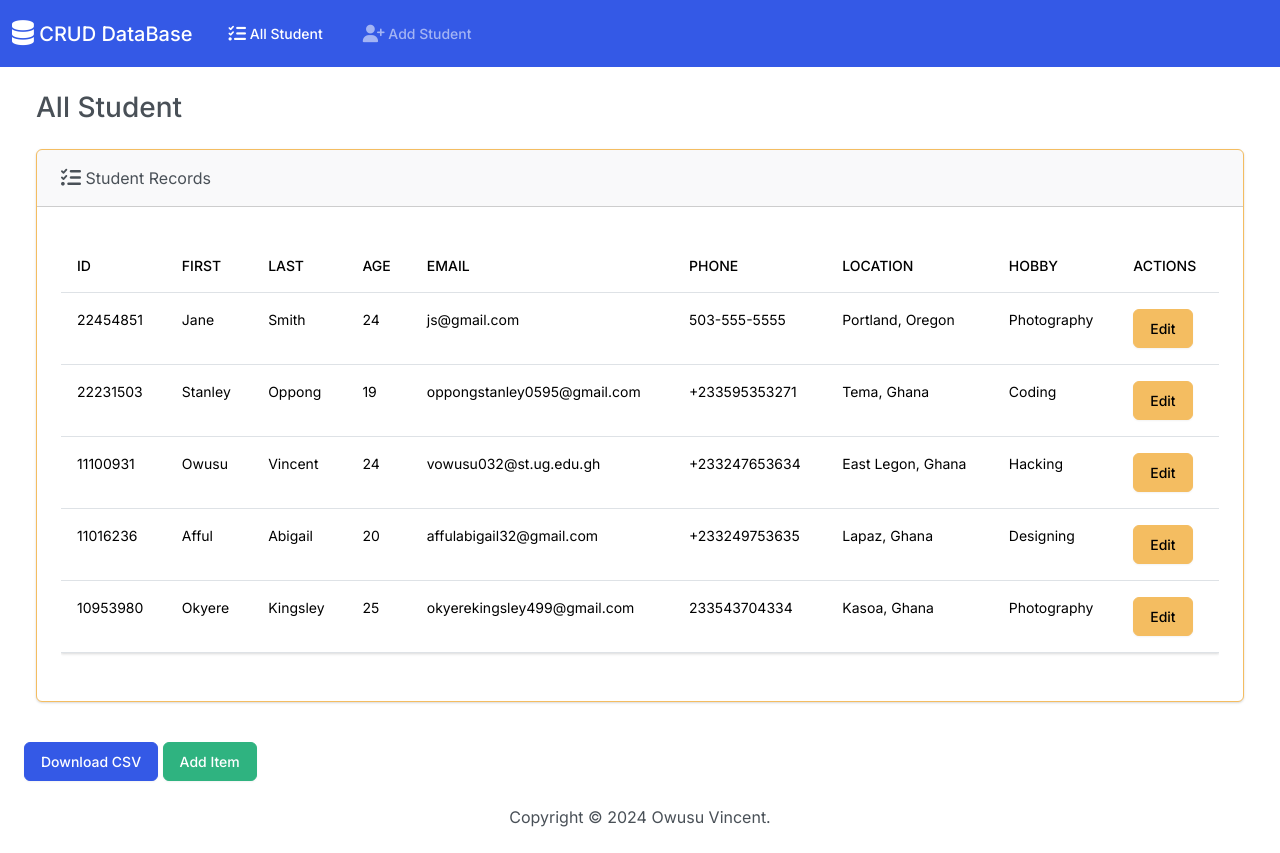
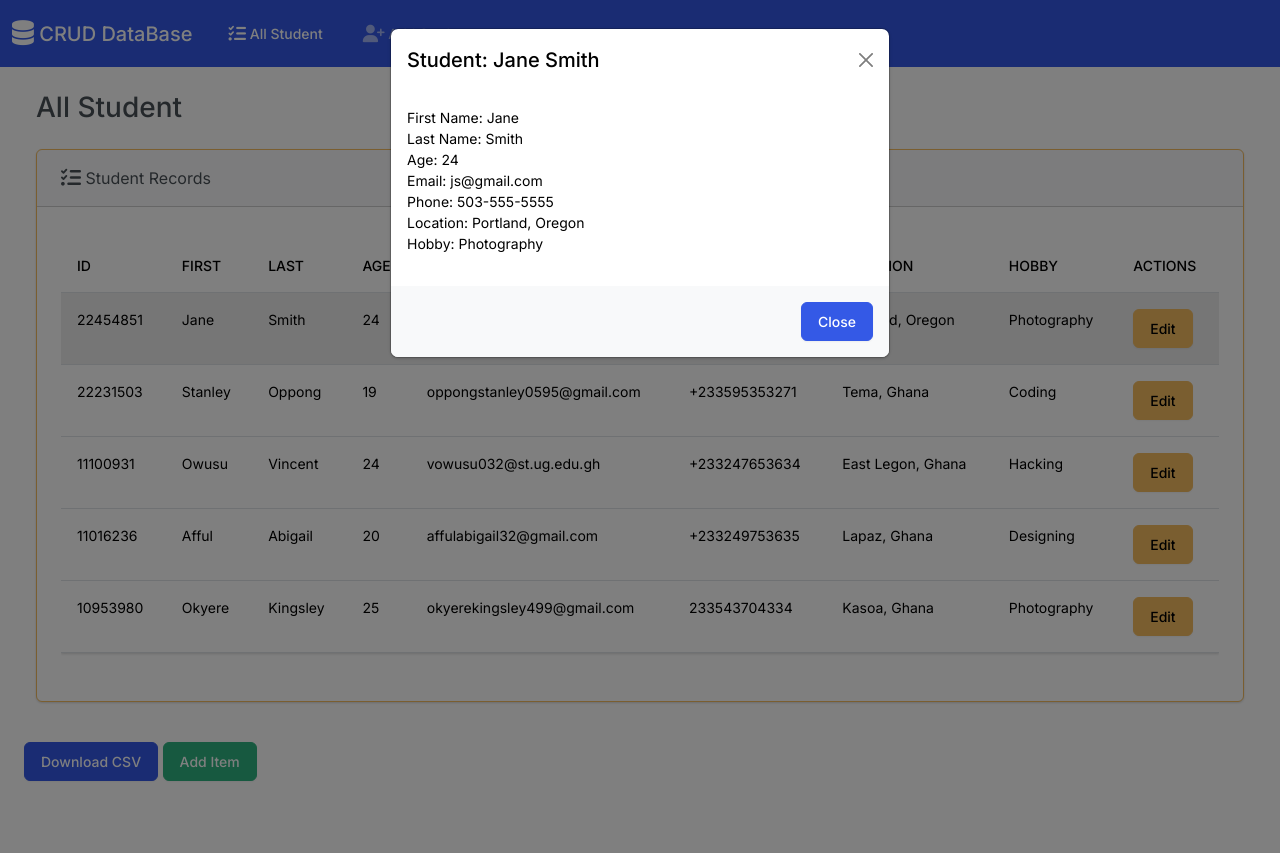
Before and after one commit to dem0saic/CRUD_PROJECT, a Django app: page / in a window 1280 px wide, after a click on "Edit". After the commit the page ends 781 px from the top, so only its background shows below. Run offline with Django 5.2, Linux system fonts and the light colour scheme; data comes from the database, SQL or seed files in the repository; some libraries are stand-ins or nearby versions.

Commit message:
Working on actions buttons 'Edit' forms

```diff
--- a/Student_Records/Records/templates/index.html
+++ b/Student_Records/Records/templates/index.html
@@ -64,8 +64,37 @@
                                                     <td>{{ student.location }}</td>
                                                     <td>{{ student.hobby }}</td>
                                                     <td>
-                                                        <button class="btn btn-warning text-black me-1" type="button" href="{% url 'view_student' student.id %}" data-bs-toggle="modal"
+                                                    <button class="btn btn-warning text-black me-1" type="button" href="{% url 'view_student' student.id %}" data-bs-toggle="modal"
                                                         data-bs-target="#myModal{{student.id}}">Edit</button>
+
+                                                    <div class="modal" id="myModal{{student.id}}" tabindex="-1" aria-labelledby="myModallabel1" aria-hidden="true">
+                                                        <div class="modal-dialog" role="document">
+                                                            <div class="modal-content">
+                                                                <div class="modal-header">
+                                                                    <h5 class="modal-title">
+                                                                        Student: {{ student.first_name}} {{ student.last_name}}
+                                                                    </h5>
+                                                                    <button type="button" class="btn-close" data-bs-dismiss="modal" aria-label="Close">
+                                                                    <span aria-hidden="true"></span>
+                                                                    </button>
+                                                                </div>
+                                                                <div class="modal-body">
+                                                                    <ul class="list-unstyled">
+                                                                        <li>First Name: {{ student.first_name }}</li>
+                                                                        <li>Last Name: {{ student.last_name }}</li>
+                                                                        <li>Age: {{ student.student_age }}</li>
+                                                                        <li>Email: {{ student.email }}</li>
+                                                                        <li>Phone: {{ student.phone_number }}</li>
+                                                                        <li>Location: {{ student.location }}</li>
+                                                                        <li>Hobby: {{ student.hobby }}</li>
+                                                                    </ul>
+                                                                </div>
+                                                                <div class="modal-footer">
+                                                                    <button type="button" class="btn btn-primary" data-bs-dismiss="modal">Close</button>
+                                                                </div>
+                                                            </div>
+                                                        </div>
+                                                    </div>
                                                     </td>
                                                 </tr>
                                                 {% endfor %}
--- a/Student_Records/Records/urls.py
+++ b/Student_Records/Records/urls.py
@@ -4,4 +4,5 @@ from . import views
 urlpatterns = [
     path('', views.index, name='index'),
     path('<int:id>/', views.view_student, name='view_student'),
+    path('get_student', views.get_student, name='get_student'),
 ]
--- a/Student_Records/Records/views.py
+++ b/Student_Records/Records/views.py
@@ -1,5 +1,6 @@
 from django.shortcuts import render
 from .models import Student
+from.forms import StudentForm
 from django.http import HttpResponseRedirect
 from django.urls import reverse
 
@@ -13,3 +14,38 @@ def index(request):
 def view_student(request, id):
     student = Student.objects.get(pk=id)
     return HttpResponseRedirect(reverse('index'))
+
+def get_student(request):
+    if request.method == 'POST':
+        form = StudentForm(request.POST)
+        if form.is_valid():
+            new_student_id = form.cleaned_data['student_id']
+            new_first_name = form.cleaned_data['first_name']
+            new_last_name = form.cleaned_data['last_name']
+            new_student_age = form.cleaned_data['student_age']
+            new_email = form.cleaned_data['email']
+            new_phone_number = form.cleaned_data['phone_number']
+            new_location = form.cleaned_data['location']
+            new_hobby = form.cleaned_data['hobby']
+
+            new_student = Student(
+                student_id = new_student_id,
+                first_name = new_first_name,
+                last_name = new_last_name,
+                student_age = new_student_age,
+                email = new_email,
+                phone_number = new_phone_number,
+                location = new_location,
+                hobby = new_hobby
+            )
+            new_student.save()
+        form.save()
+        return render(request, 'students/get_student.html', {
+            'form': StudentForm(),
+            'success': True,
+        })
+    else:
+        form = StudentForm()
+    return render(request, 'get_student.html', {
+        'form': form,
+    })
```
Also changed, not shown: Student_Records/Records/forms.py (added, +27 -0 lines).
